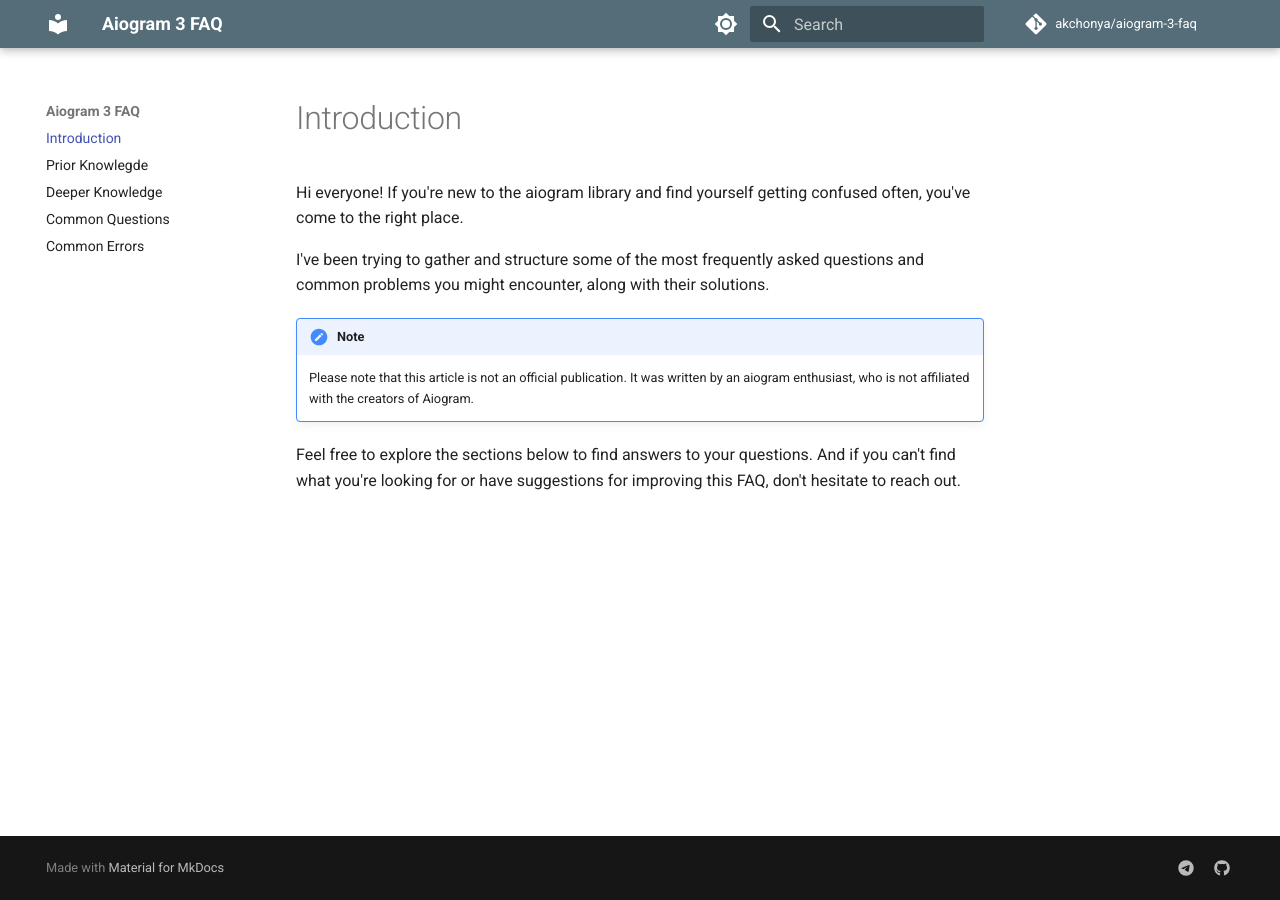
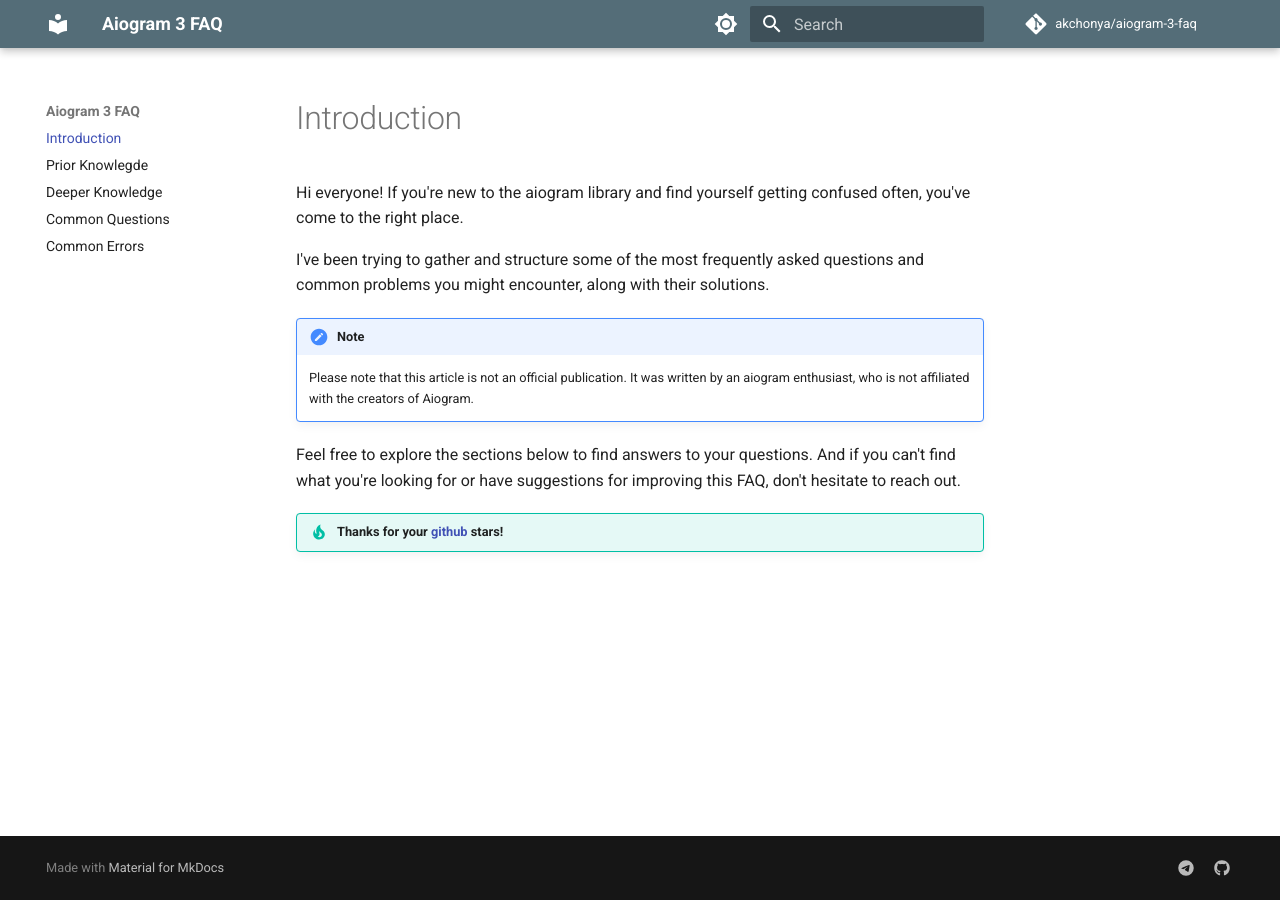
Before and after one commit to akchonya/aiogram-3-faq, an MkDocs documentation site: the page built from docs/index.md, in a window 1280 px wide. Built offline with MkDocs 1.6.1 and Material for MkDocs 9.7.7, drawn with Linux system fonts in a browser that asks for light colours; comment, search, counter and statistics services are not loaded.

Commit message:
add the thanks part

```diff
--- a/docs/index.md
+++ b/docs/index.md
@@ -9,3 +9,5 @@
     Please note that this article is not an official publication. It was written by an aiogram enthusiast, who is not affiliated with the creators of Aiogram.
 
 Feel free to explore the sections below to find answers to your questions. And if you can't find what you're looking for or have suggestions for improving this FAQ, don't hesitate to reach out.
+
+!!! tip "Thanks for your [github](https://github.com/akchonya/aiogram-3-faq) stars!"
```
